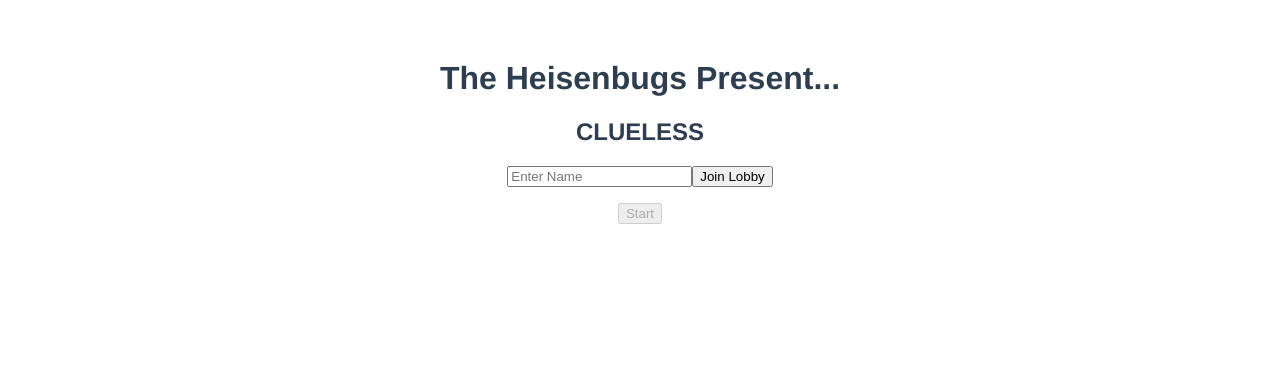
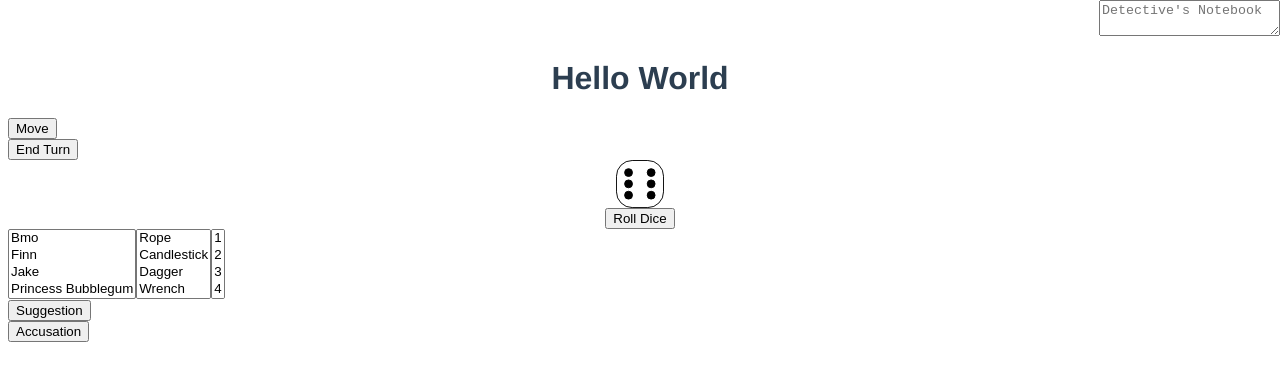
Before and after one commit to Hiesenbugs/CLUE, a Vue app in the folder frontend/: page / in a window 1280 px wide. Shown: the top 380 px of the page. Built offline with nearby package versions, Linux system fonts and the light colour scheme.

Commit message:
more basic outlines

```diff
--- a/frontend/src/App.vue
+++ b/frontend/src/App.vue
@@ -28,7 +28,7 @@ export default {
       join: 0,
       character:'',
       characterColor:''
-    }
+    };
   },
   methods: {
     async JoinLobby() {
--- a/frontend/src/components/GamePage.vue
+++ b/frontend/src/components/GamePage.vue
@@ -16,10 +16,14 @@
       <textarea id="notebook" placeholder="Detective's Notebook"></textarea>
     </div>
     <div id="selected">
-      <select v-model="selected" multiple>
-        <option>A</option>
-        <option>B</option>
-        <option>C</option>
+      <select v-model="suspect" multiple>
+        <option v-for="suspect in suspects" v-bind:key="suspect" :value="suspect">{{suspect}}</option>
+      </select>
+      <select v-model="weapon" multiple>
+        <option v-for="weapon in weapons" v-bind:key="weapon" :value="weapon">{{weapon}}</option>
+      </select>
+      <select v-model="room" multiple>
+        <option v-for="room in rooms" v-bind:key="room" :value="room">{{room}}</option>
       </select>
     </div>
     <div class="suggestionButton">
@@ -37,7 +41,10 @@ export default {
   name: "App",
   data() {
     return {
-      diceNum: 1
+      diceNum: 1,
+      suspects: ["Bmo", "Finn", "Jake", "Princess Bubblegum"],
+      weapons: ["Rope", "Candlestick", "Dagger", "Wrench", "Lead Pipe", "Revolver"],
+      rooms: ["1", "2", "3", "4", "5", "6", "7", "8", "9"]
     };
   },
   methods: {
@@ -79,7 +86,12 @@ export default {
   color: #2c3e50;
   margin-top: 60px;
 }
-.rollDice {
+#notebook {
+        position: absolute;
+        top: 0px;
+        right: 0px;
+}
+#rollDice {
   display: flex;
   flex-direction: column;
   justify-content: center;
--- a/frontend/src/main.js
+++ b/frontend/src/main.js
@@ -1,4 +1,4 @@
 import { createApp } from 'vue'
-import App from './App.vue'
+import App from './components/GamePage.vue'
 
 createApp(App).mount('#app')
```
